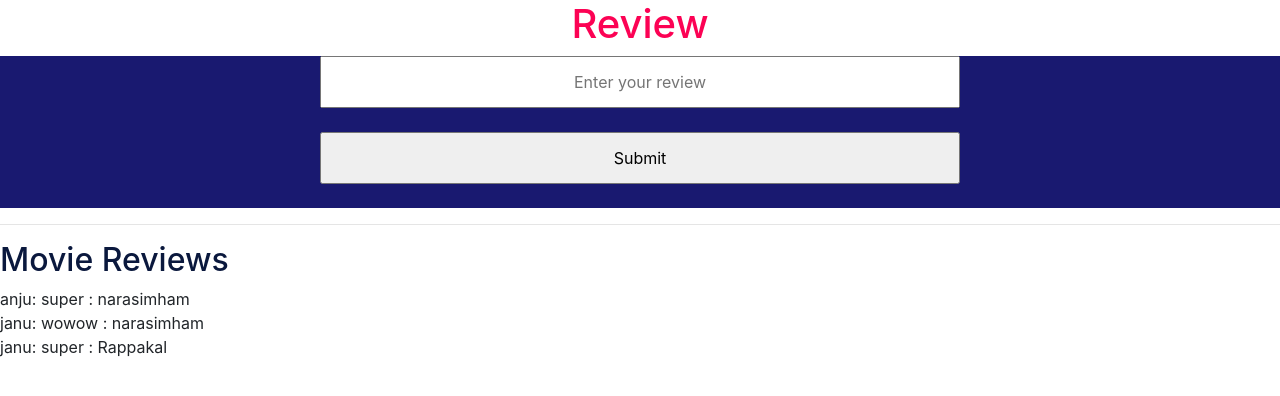
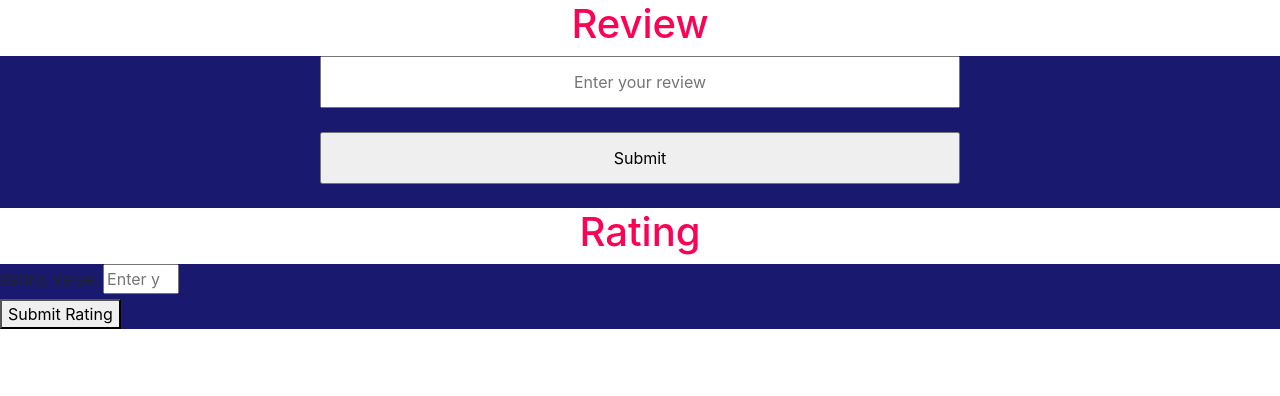
Before and after one commit to amruthaakhil/MOVIESTORE, a Django app: page /movie/1/post_review in a window 1280 px wide. Shown: the part 56-452 px from the top of the page. Run offline with Django 4.2, Linux system fonts and the light colour scheme; data comes from the database, SQL or seed files in the repository; some libraries are stand-ins or nearby versions.

Commit message:
Update post_review.html

```diff
--- a/movieproject/templates/post_review.html
+++ b/movieproject/templates/post_review.html
@@ -9,11 +9,13 @@
         <input type="submit"><br>
     </form>
 </div>
-<hr>
-<h2>Movie Reviews</h2>
-<ul>
-    {% for review in reviews %}
-        <li>{{ review.user.username }}: {{ review.review_text }} : {{ review.movie }}</li>
-    {% endfor %}
-</ul>
+<h1>Rating</h1>
+<div class="log_body">
+    <form action="post_rating" method="post">
+        {% csrf_token %}
+        <label for="rating_value">Rating Value:</label>
+        <input type="number" id="rating_value" name="rating_value" placeholder="Enter your rating value" min="1" max="5"><br>
+        <button type="submit">Submit Rating</button>
+    </form>
+</div>
 {% endblock %}
```
